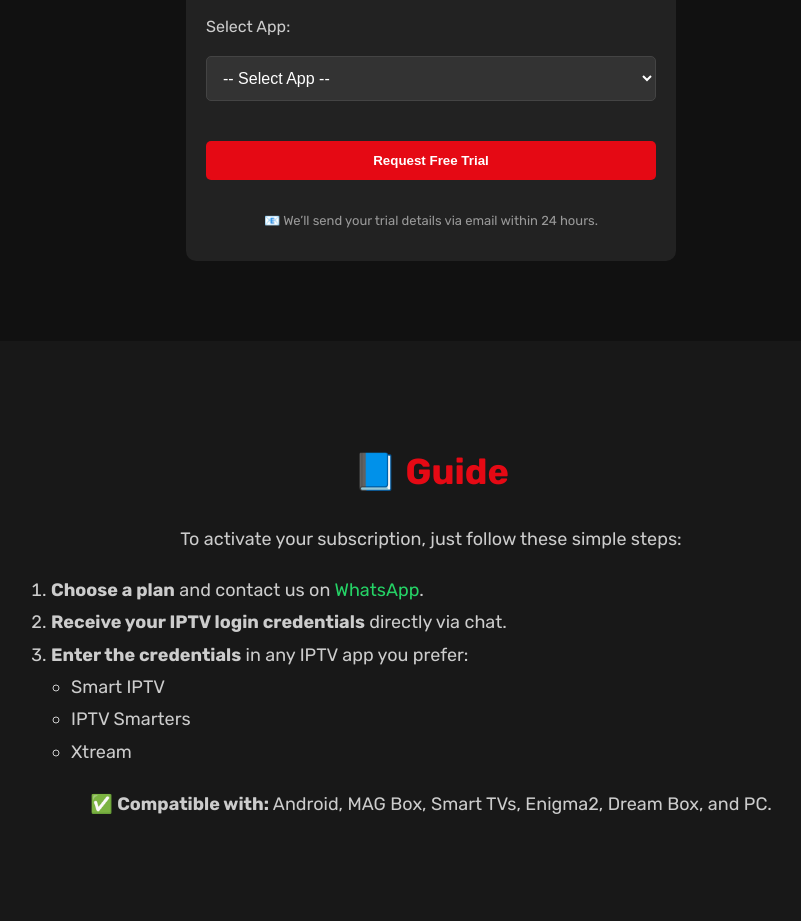
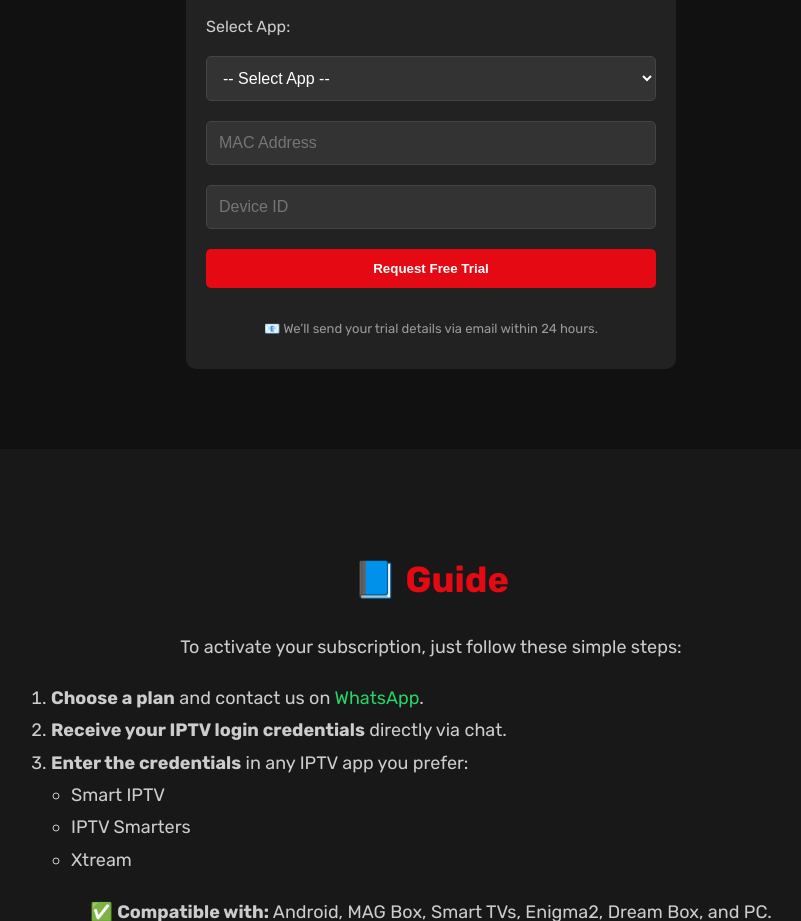
Before and after one commit to modyjamy/tesla-tv, a website: page index.html in a window 1280 px wide. Shown: the part 1878-2799 px from the top of the page, without its empty margins (209-1010 px from the left). Drawn offline with Linux system fonts and the light colour scheme.

Commit message:
Update index.html

```diff
--- a/index.html
+++ b/index.html
@@ -369,8 +369,13 @@
         <option value="">-- Select App --</option>
       </select>
 
-      <!-- Additional Fields -->
-      <div id="additional-fields"></div>
+      <!-- MAC Address -->
+      <input type="text" name="mac" placeholder="MAC Address"
+             style="padding: 12px; border: 1px solid #444; border-radius: 5px; background: #333; color: #fff; font-size: 16px;">
+
+      <!-- Device ID -->
+      <input type="text" name="deviceId" placeholder="Device ID"
+             style="padding: 12px; border: 1px solid #444; border-radius: 5px; background: #333; color: #fff; font-size: 16px;">
 
       <!-- Submit Button -->
       <button type="submit"
@@ -559,7 +564,9 @@
       name: form.name.value,
   email: form.email.value,  // فاصلة هنا
   deviceType: form.deviceType.value,
-  app: form.app.value
+  app: form.app.value,
+      mac: form.mac.value,
+      deviceId: form.deviceId.value
     };
 
     // ✅ Track with Meta Pixel
```
